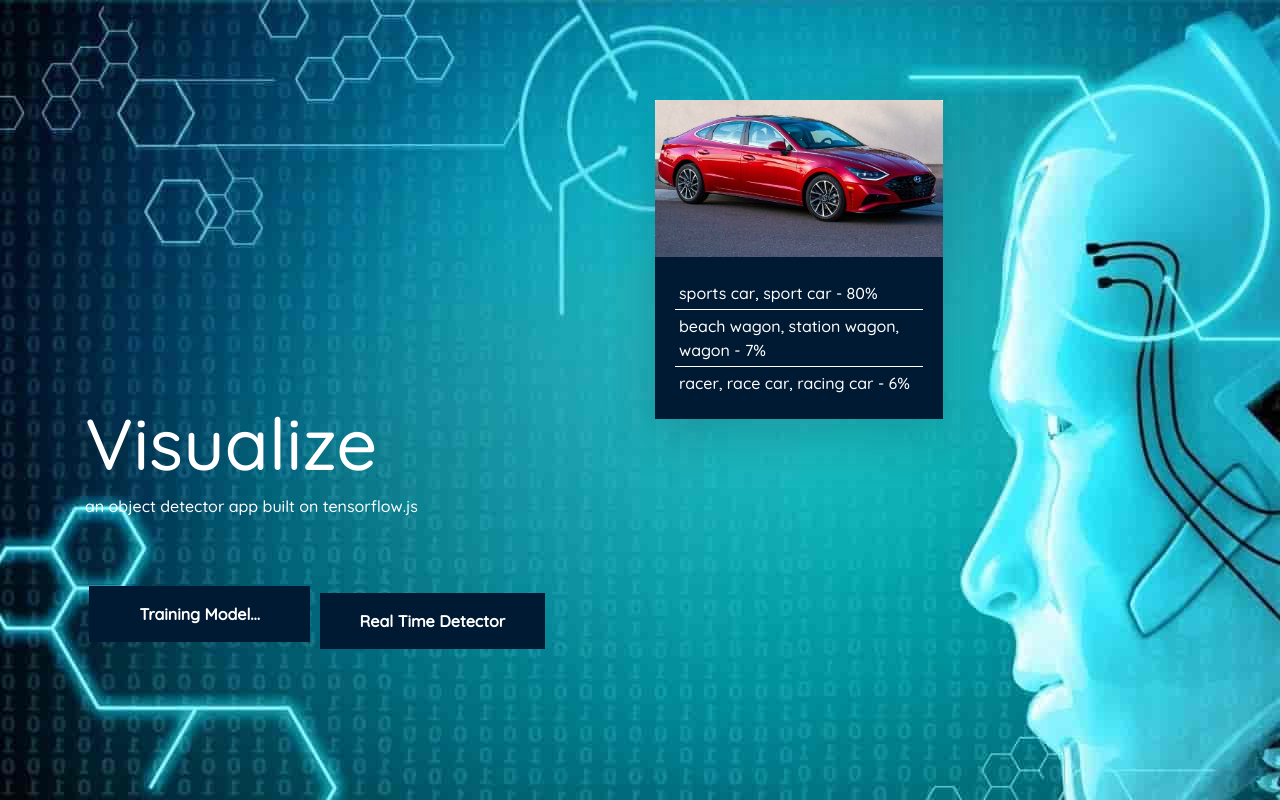
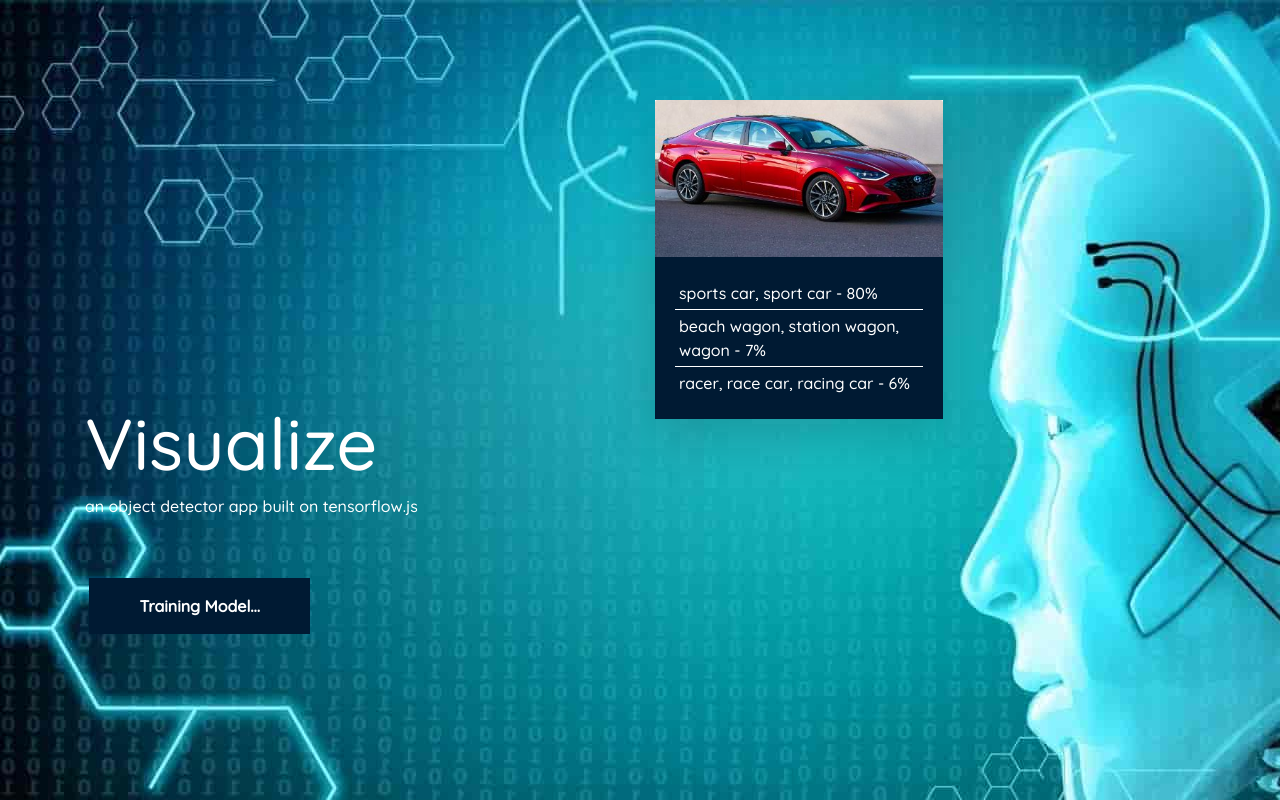
Before and after one commit to olabiranj/visualize, a plain HTML site: page index.html in a window 1280 px wide. Drawn offline with nearby package versions, Linux system fonts and the light colour scheme; no server answers.

Commit message:
objects detector all done

```diff
--- a/index.html
+++ b/index.html
@@ -35,7 +35,7 @@
               accept="image/x-png,image/gif,image/jpeg"
             />
             <label for="file" class=""><span id="btn">Training Model...</span></label>
-            <a class="link-btn" href="webcam.html">Real Time Detector</a>
+            <!-- <a class="link-btn" href="webcam.html">Real Time Detector</a> -->
           </div>
         </div>
         <div class="col-sm-6">
```
